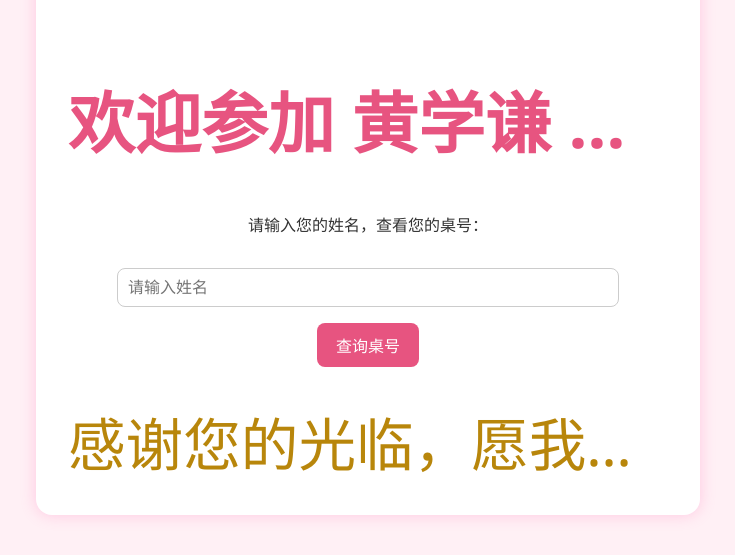
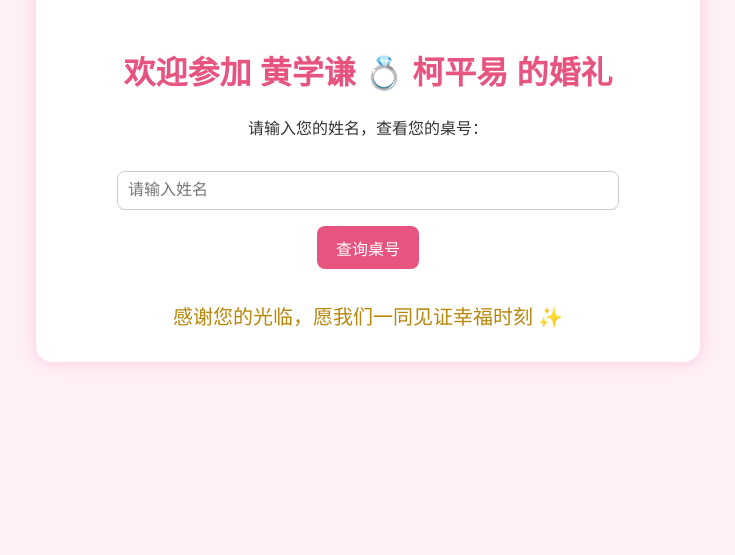
Before and after one commit to eric-973/wedding-table, a plain HTML site: page index.html in a window 1280 px wide. Shown: the part 525-1080 px from the top of the page, without its empty margins (272-1007 px from the left). After the commit the page ends 927 px from the top, so only its background shows below. Drawn offline with Linux system fonts and the light colour scheme.

Commit message:
index.html

```diff
--- a/index.html
+++ b/index.html
@@ -27,10 +27,14 @@
     }
     h1 {
       color: #e75480;
-      font-size: 5.2vw; /* 根据屏幕宽度自动缩放 */
+      font-size: 6vw;
       white-space: nowrap;
       overflow: hidden;
       text-overflow: ellipsis;
+    }
+    p {
+      font-size: 1rem;
+      margin-bottom: 1rem;
     }
     input {
       width: 80%;
@@ -61,11 +65,20 @@
     }
     .footer-thanks {
       margin-top: 2rem;
-      font-size: 4.5vw;
-      color: #b8860b; /* 柔和金色 */
+      font-size: 4.8vw;
+      color: #b8860b;
       white-space: nowrap;
       overflow: hidden;
       text-overflow: ellipsis;
+    }
+
+    @media (min-width: 500px) {
+      h1 {
+        font-size: 32px;
+      }
+      .footer-thanks {
+        font-size: 20px;
+      }
     }
   </style>
 </head>
```
